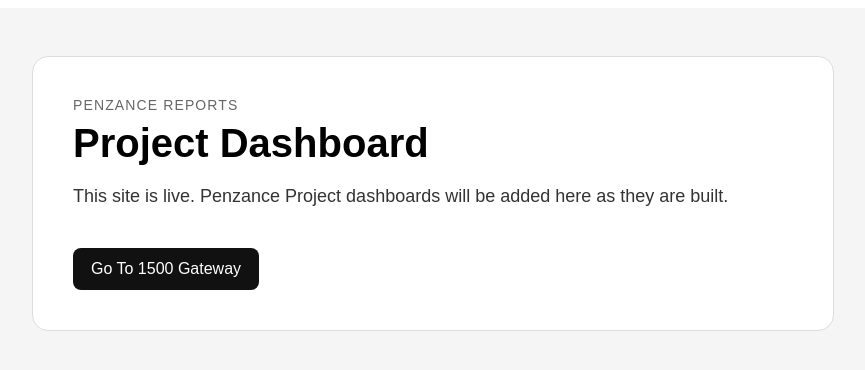
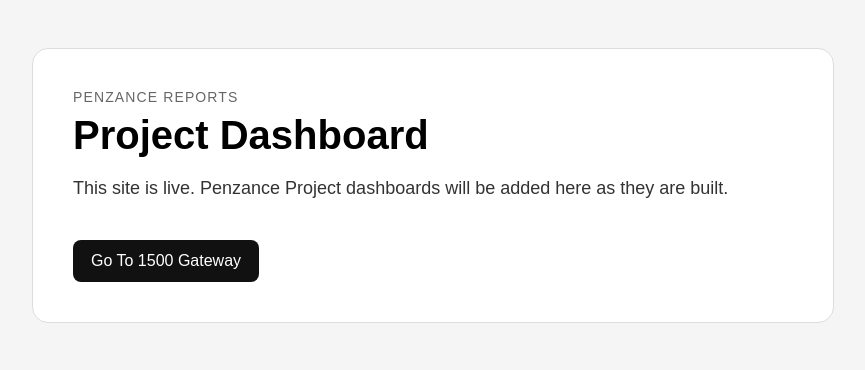
Before and after one commit to dave-renusa/penzance, a Next.js app: page / in a window 1280 px wide. Shown: the top 370 px of the page, without its empty margins (207-1072 px from the left). Built offline with nearby package versions, Linux system fonts and the light colour scheme.

Commit message:
Update dashboard metadata

```diff
--- a/app/layout.js
+++ b/app/layout.js
@@ -1,12 +1,15 @@
 export const metadata = {
-  title: "Penzance Reports",
-  description: "Project reporting dashboard for Penzance",
+  title: "1500 Gateway Dashboard | Penzance Reports",
+  description: "Stakeholder, coalition, and engagement dashboard for 1500 Gateway.",
+  icons: {
+    icon: "/icon.svg",
+  },
 };
 
 export default function RootLayout({ children }) {
   return (
     <html lang="en">
-      <body>{children}</body>
+      <body style={{ margin: 0 }}>{children}</body>
     </html>
   );
 }
```
